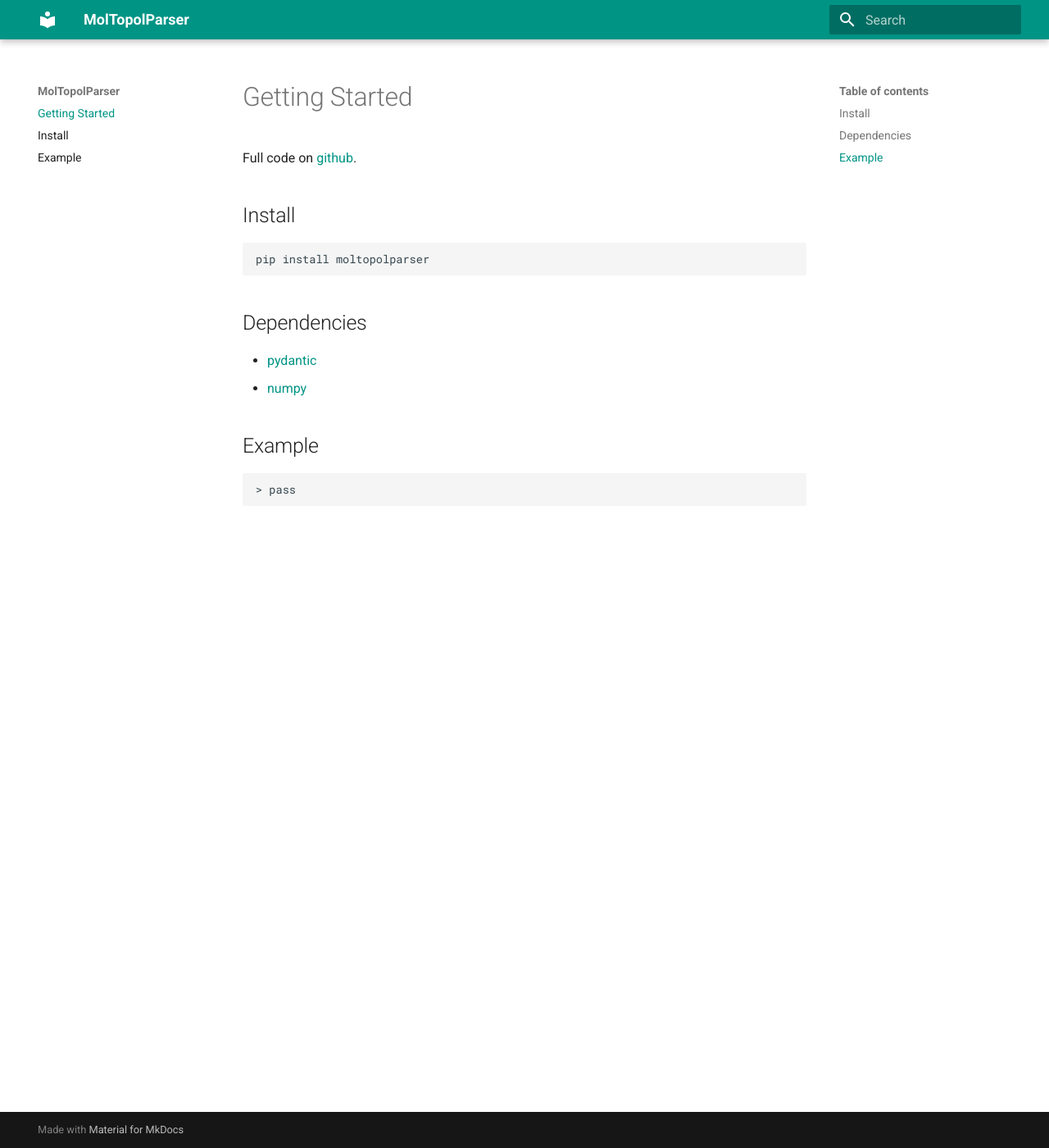
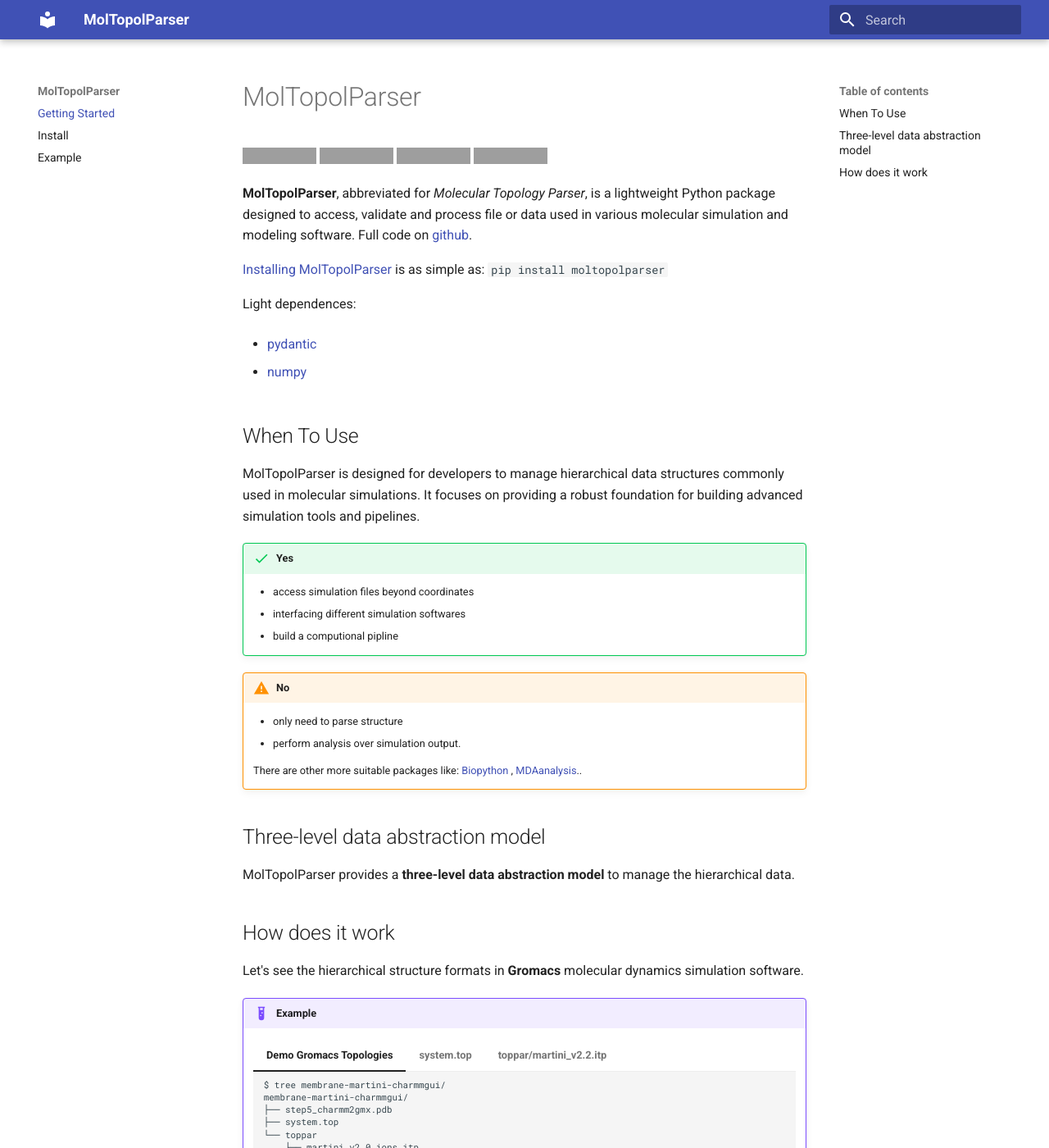
Before and after one commit to xinmengbcr/MolTopolParser, an MkDocs documentation site: the page built from docs/index.md, in a window 1280 px wide and 1400 px high. Shown: the whole window at 82% size. Built offline with MkDocs 1.6.1 and Material for MkDocs 9.7.7, drawn with Linux system fonts in a browser that asks for light colours; some of the changed text lies outside the part shown; grey boxes are pictures that could not be loaded.

Commit message:
update docs

````diff
--- a/docs/index.md
+++ b/docs/index.md
@@ -1,14 +1,150 @@
-# Getting Started
+# MolTopolParser
 
+[![License: Apache 2.0](https://img.shields.io/badge/License-Apache%202.0-blue.svg)](https://www.apache.org/licenses/LICENSE-2.0)
+![Build Status](https://github.com/xinmengbcr/MolTopolParser/actions/workflows/build.yml/badge.svg)
+[![codecov](https://codecov.io/github/xinmengbcr/MolTopolParser/graph/badge.svg?token=9K93F2PXVW)](https://codecov.io/github/xinmengbcr/MolTopolParser)
+[![PyPI version](https://badge.fury.io/py/moltopolparser.svg)](https://badge.fury.io/py/moltopolparser)
+
+
+**MolTopolParser**, abbreviated for *Molecular Topology Parser*,
+is a lightweight Python package designed to access, validate and process file
+or data used in various molecular simulation and modeling software.
 Full code on [github](https://github.com/xinmengbcr/MolTopolParser).
 
-## Install
-    pip install moltopolparser
 
-## Dependencies
+[Installing MolTopolParser](install.md) is as simple as: `pip install moltopolparser`
+
+Light dependences:
+
 * [pydantic](https://pypi.org/project/pydantic/)
+
 * [numpy](https://pypi.org/project/numpy/)
 
 
-## Example
-    > pass
+## When To Use
+MolTopolParser is designed for developers to manage hierarchical data
+structures commonly used in molecular simulations.
+It focuses on providing a robust foundation for building advanced
+simulation tools and pipelines.
+
+!!! Success "Yes"
+    - access simulation files beyond coordinates
+    - interfacing different simulation softwares
+    - build a computional pipline
+
+!!! Warning "No"
+    - only need to parse structure
+    - perform analysis over simulation output.
+
+    There are other more suitable packages like:
+    [Biopython ](https://biopython.org/), [MDAanalysis](https://www.mdanalysis.org/)..
+
+## Three-level data abstraction model
+MolTopolParser provides a **three-level data abstraction model** to manage the hierarchical data.
+
+
+## How does it work
+
+Let's see the hierarchical structure formats in **Gromacs** molecular dynamics simulation software.
+!!! example
+    === "Demo Gromacs Topologies"
+
+        ```bash
+        $ tree membrane-martini-charmmgui/
+        membrane-martini-charmmgui/
+        ├── step5_charmm2gmx.pdb
+        ├── system.top
+        └── toppar
+            ├── martini_v2.0_ions.itp
+            ├── martini_v2.0_lipids_all_201506.itp
+            └── martini_v2.2.itp
+        ```
+
+        Martini2 from CharmmGUI (1)
+        { .annotate }
+
+        1.  available at [./tests/data/gmx](https://github.com/xinmengbcr/MolTopolParser/tree/main/tests/data/gmx)
+
+
+    === "system.top"
+        ```text
+        #include "toppar/martini_v2.2.itp"
+        #include "toppar/martini_v2.0_lipids_all_201506.itp"
+        #include "toppar/martini_v2.0_ions.itp"
+
+        [ system ]
+        ; name
+        Martini system
+
+        [ molecules ]
+        ; name        number
+        DOPC 2
+        DPPC 1
+        ...
+        CL 9
+        ```
+
+    === "toppar/martini_v2.2.itp"
+        ```text
+
+        [ defaults ]
+        1 1
+
+        [ atomtypes ]
+        ; polar type
+        P5 72.0 0.000 A 0.0 0.0
+        P4 72.0 0.000 A 0.0 0.0
+        ...
+
+        [ nonbond_params ]
+        ; i j	funda c6 c12
+        ; self terms
+        P5 	P5 	1 	0.24145E-00 	0.26027E-02 ; supra attractive
+        SP5 	SP5 	1 	0.10620E-00 	0.67132E-03 ; 75supra attractive, s=0.43
+        ...
+
+        ```
+
+        Phasellus posuere in sem ut cursus (1)
+        { .annotate }
+
+        1.  :woman_raising_hand: I'm an annotation as well!
+
+
+
+```python
+import moltopolparser as mtp
+
+# Base data
+atom_data = {
+        "id": 10,
+        "atom_type": "C",
+        "resnr": 100,
+        "residu": "UREA",
+        "atom": "C1",
+        "cgnr": 1,
+        "charge": -0.683,
+    }
+atom = mtp.gmx.MolTopAtom(**atom_data)
+print(atom.charge)
+
+```
+
+
+
+
+<!-- ## Concepts  -->
+
+<!-- ## Why MolTopolParser -->
+
+
+<!-- ## Install -->
+    <!-- pip install moltopolparser -->
+
+<!-- ## Dependencies -->
+<!-- * [pydantic](https://pypi.org/project/pydantic/) -->
+<!-- * [numpy](https://pypi.org/project/numpy/) -->
+
+
+<!-- ## Example -->
+<!-- > pass  -->
--- a/mkdocs.yml
+++ b/mkdocs.yml
@@ -3,12 +3,21 @@ site_name: MolTopolParser
 theme:
    name: 'material'
    palette:
-        primary: 'teal'
+        primary: 'indigo'
 
 nav:
   - Getting Started: index.md
   - Install: install.md
   - Example: example.md
 
+markdown_extensions:
+  - admonition
+  - pymdownx.details
+  - pymdownx.superfences
+  - attr_list
+  - md_in_html
+  - pymdownx.tabbed:
+      alternate_style: true
+
 # mkdocs serve
 # mkdocs deploy
````
Also changed, not shown: docs/install.md (+7 -9 lines).
